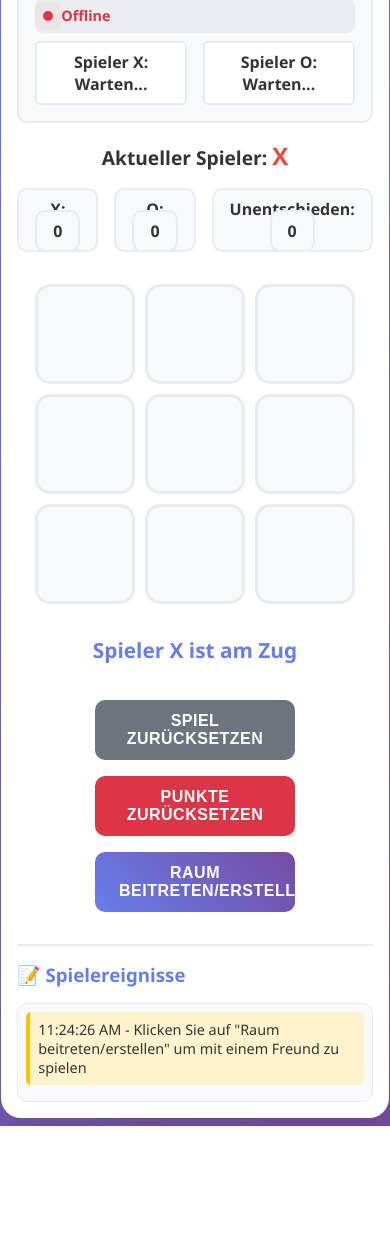
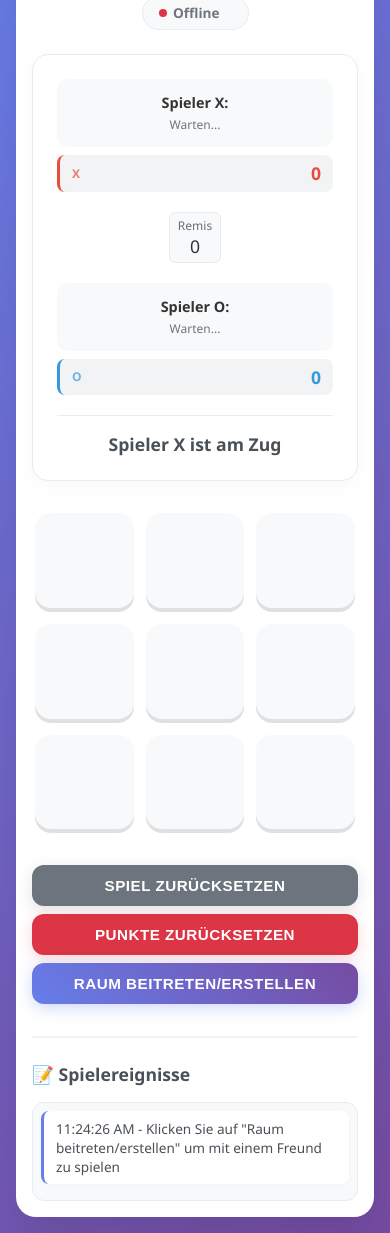
Before and after one commit to thundercloude/tictactoe, a website: page index.html in a window 390 px wide. Shown: the part 103-1336 px from the top of the page. Before the commit the page ends 1229 px from the top, so only its background shows below. Drawn offline with Linux system fonts and the light colour scheme.

Commit message:
Refactor UI: Buttons, Stats, Logo (#11)

```diff
--- a/index.html
+++ b/index.html
@@ -9,28 +9,56 @@
 <body>
     <div class="container">
         <header>
-            <h1>🎮 Tic Tac Toe</h1>
-            <div class="multiplayer-info" id="multiplayer-info">
-                <div class="connection-status">
+            <div class="app-header">
+                <h1 class="app-logo">
+                    <span class="logo-icon">🎮</span>
+                    <span class="logo-text">Tic Tac Toe</span>
+                </h1>
+                <div class="connection-status-pill">
                     <span id="connection-status">
                         <span class="status-dot offline"></span>
                         <span class="status-text">Offline</span>
                     </span>
                     <span id="room-info"></span>
                 </div>
-                <div class="players-info" id="players-info">
-                    <div class="player" id="player-x">Spieler X: <span>Warten...</span></div>
-                    <div class="player" id="player-o">Spieler O: <span>Warten...</span></div>
+            </div>
+
+            <div class="game-dashboard">
+                <div id="players-info" class="players-container">
+                    <!-- Player X -->
+                    <div class="player-wrapper">
+                        <div class="player-card" id="player-x">Spieler X: <span>Warten...</span></div>
+                        <div class="stats-pill x-stats">
+                            <span class="stat-label">X</span>
+                            <span class="stat-value" id="score-x">0</span>
+                        </div>
+                    </div>
+
+                    <!-- VS / Stats -->
+                    <div class="center-stats">
+                        <div class="vs-badge">VS</div>
+                        <div class="ties-pill">
+                            <span class="stat-label">Remis</span>
+                            <span class="stat-value" id="score-ties">0</span>
+                        </div>
+                    </div>
+
+                    <!-- Player O -->
+                    <div class="player-wrapper">
+                        <div class="player-card" id="player-o">Spieler O: <span>Warten...</span></div>
+                        <div class="stats-pill o-stats">
+                            <span class="stat-label">O</span>
+                            <span class="stat-value" id="score-o">0</span>
+                        </div>
+                    </div>
                 </div>
-            </div>
-            <div class="game-info">
-                <div class="current-player">
-                    Aktueller Spieler: <span id="current-player">X</span>
-                </div>
-                <div class="score">
-                    <span>X: <span id="score-x">0</span></span>
-                    <span>O: <span id="score-o">0</span></span>
-                    <span>Unentschieden: <span id="score-ties">0</span></span>
+
+                <div class="game-status-bar">
+                    <div id="game-status" class="main-status">Spieler X ist am Zug</div>
+                    <!-- Hidden current player span to satisfy JS but not show duplicate UI -->
+                    <div class="current-turn-indicator" style="display:none;">
+                        <span id="current-player">X</span>
+                    </div>
                 </div>
             </div>
         </header>
@@ -46,10 +74,6 @@
                 <div class="cell" data-index="6"></div>
                 <div class="cell" data-index="7"></div>
                 <div class="cell" data-index="8"></div>
-            </div>
-
-            <div class="game-status" id="game-status">
-                Spieler X ist am Zug
             </div>
 
             <div class="game-controls">
--- a/styles.css
+++ b/styles.css
@@ -12,6 +12,7 @@ body {
     align-items: center;
     justify-content: center;
     color: #333;
+    padding: 1rem;
 }
 
 .container {
@@ -21,60 +22,193 @@ body {
     box-shadow: 0 20px 40px rgba(0, 0, 0, 0.1);
     max-width: 600px;
     width: 100%;
-    margin: 1rem;
+    margin: 0 auto;
 }
 
-header {
+/* --- Refactored Header --- */
+.app-header {
     text-align: center;
-    margin-bottom: 2rem;
+    margin-bottom: 1.5rem;
 }
 
-h1 {
-    font-size: 2.5rem;
-    margin-bottom: 1rem;
+.app-logo {
+    display: inline-flex;
+    align-items: center;
+    justify-content: center;
+    gap: 0.75rem;
+    font-size: 2.2rem;
+    margin-bottom: 0.75rem;
     background: linear-gradient(45deg, #667eea, #764ba2);
     -webkit-background-clip: text;
     background-clip: text;
     -webkit-text-fill-color: transparent;
+    /* Fallback for emoji */
+    text-shadow: 0 2px 10px rgba(102, 126, 234, 0.2);
 }
 
-.game-info {
+.logo-icon {
+    -webkit-text-fill-color: initial;
+    font-size: 2.5rem;
+    filter: drop-shadow(0 4px 6px rgba(0,0,0,0.1));
+}
+
+.connection-status-pill {
+    display: inline-flex;
+    align-items: center;
+    gap: 0.75rem;
+    padding: 0.4rem 1rem;
+    background: #f8f9fa;
+    border-radius: 50px;
+    font-size: 0.85rem;
+    font-weight: 600;
+    border: 1px solid #e9ecef;
+    color: #6c757d;
+}
+
+#connection-status {
+    display: flex;
+    align-items: center;
+    gap: 0.4rem;
+}
+
+/* --- Refactored Dashboard --- */
+.game-dashboard {
+    background: #fff;
+    border-radius: 16px;
+    padding: 1.5rem;
+    margin-bottom: 2rem;
+    border: 1px solid #e9ecef;
+    box-shadow: 0 4px 20px rgba(0,0,0,0.03);
+}
+
+.players-container {
+    display: flex;
+    justify-content: space-between;
+    align-items: stretch;
+    gap: 0.75rem;
+    margin-bottom: 1.25rem;
+}
+
+.player-wrapper {
+    flex: 1;
+    display: flex;
+    flex-direction: column;
+    gap: 0.5rem;
+    min-width: 0; /* Fix flex overflow */
+}
+
+.player-card {
+    padding: 0.75rem 0.5rem;
+    background: #f8f9fa;
+    border-radius: 10px;
+    text-align: center;
+    font-weight: bold;
+    border: 2px solid transparent;
+    font-size: 0.9rem;
+    transition: all 0.3s ease;
+    display: flex;
+    flex-direction: column;
+    justify-content: center;
+    height: 100%;
+}
+
+.player-card span {
+    display: block;
+    font-size: 0.75rem;
+    font-weight: normal;
+    margin-top: 0.25rem;
+    color: #6c757d;
+    white-space: nowrap;
+    overflow: hidden;
+    text-overflow: ellipsis;
+}
+
+/* Active States */
+.player-card.active {
+    background: white;
+    border-color: #667eea;
+    box-shadow: 0 4px 12px rgba(102, 126, 234, 0.15);
+}
+
+.player-card.active span {
+    color: #667eea;
+}
+
+/* Specific Player Colors when Active (Optional enhancement) */
+#player-x.active { border-color: #e74c3c; }
+#player-x.active span { color: #e74c3c; }
+
+#player-o.active { border-color: #3498db; }
+#player-o.active span { color: #3498db; }
+
+/* Stats Pills */
+.stats-pill {
     display: flex;
     justify-content: space-between;
     align-items: center;
-    flex-wrap: wrap;
-    gap: 1rem;
-}
-
-.current-player {
-    font-size: 1.2rem;
+    padding: 0.4rem 0.75rem;
+    background: #f1f3f5;
+    border-radius: 8px;
+    font-size: 0.9rem;
     font-weight: bold;
 }
 
-.current-player span {
-    color: #667eea;
-    font-size: 1.5rem;
+.x-stats { color: #e74c3c; border-left: 3px solid #e74c3c; }
+.o-stats { color: #3498db; border-left: 3px solid #3498db; }
+
+.stat-label { opacity: 0.7; font-size: 0.75rem; }
+.stat-value { font-size: 1.1rem; }
+
+/* Center Section */
+.center-stats {
+    display: flex;
+    flex-direction: column;
+    align-items: center;
+    justify-content: center;
+    gap: 0.5rem;
+    padding: 0 0.5rem;
 }
 
-.score {
-    display: flex;
-    gap: 1rem;
-    font-weight: bold;
+.vs-badge {
+    font-weight: 900;
+    font-size: 1rem;
+    color: #dee2e6;
+    font-style: italic;
+    user-select: none;
 }
 
-.score span {
-    padding: 0.5rem 1rem;
+.ties-pill {
+    display: flex;
+    flex-direction: column;
+    align-items: center;
     background: #f8f9fa;
-    border-radius: 10px;
-    border: 2px solid #e9ecef;
+    padding: 0.25rem 0.5rem;
+    border-radius: 6px;
+    border: 1px solid #e9ecef;
+    min-width: 50px;
 }
 
+/* Status Bar */
+.game-status-bar {
+    text-align: center;
+    padding-top: 1rem;
+    border-top: 1px solid #e9ecef;
+}
+
+.main-status {
+    font-size: 1.1rem;
+    font-weight: 700;
+    color: #495057;
+    min-height: 1.5rem;
+}
+
+/* --- Game Board --- */
 .game-board {
     display: grid;
     grid-template-columns: repeat(3, 1fr);
     grid-template-rows: repeat(3, 1fr);
-    grid-gap: 10px;
-    margin: 2rem auto;
+    grid-gap: 12px;
+    margin: 0 auto 2rem;
     width: 100%;
     max-width: 320px;
     aspect-ratio: 1;
@@ -82,165 +216,151 @@ h1 {
 
 .cell {
     background: #f8f9fa;
-    border: 3px solid #e9ecef;
-    border-radius: 15px;
+    border: none;
+    border-radius: 16px;
     display: flex;
     align-items: center;
     justify-content: center;
     font-size: clamp(2rem, 8vw, 3rem);
     font-weight: bold;
     cursor: pointer;
-    transition: all 0.3s ease;
+    transition: all 0.2s cubic-bezier(0.4, 0, 0.2, 1);
     position: relative;
-    overflow: hidden;
-    width: 100%;
-    height: 100%;
+    box-shadow: inset 0 -4px 0 rgba(0,0,0,0.1);
+}
+
+.cell:active {
+    transform: translateY(2px);
+    box-shadow: inset 0 -2px 0 rgba(0,0,0,0.1);
 }
 
 .cell:hover {
     background: #e9ecef;
-    transform: scale(1.05);
-    border-color: #667eea;
+    transform: translateY(-2px);
+    box-shadow: inset 0 -6px 0 rgba(0,0,0,0.1);
 }
 
 .cell.x {
+    background: #ffe3e3;
     color: #e74c3c;
-    background: linear-gradient(45deg, #ff6b6b, #ee5a52);
-    color: white;
-    border-color: #e74c3c;
+    box-shadow: inset 0 -4px 0 rgba(231, 76, 60, 0.2);
 }
 
 .cell.o {
+    background: #e3f2fd;
     color: #3498db;
-    background: linear-gradient(45deg, #74b9ff, #0984e3);
-    color: white;
-    border-color: #3498db;
+    box-shadow: inset 0 -4px 0 rgba(52, 152, 219, 0.2);
 }
 
 .cell.winning {
-    animation: pulse 1s infinite;
-    box-shadow: 0 0 20px rgba(102, 126, 234, 0.5);
+    animation: winPulse 1.5s infinite;
+    z-index: 1;
 }
 
-@keyframes pulse {
-    0% { transform: scale(1); }
-    50% { transform: scale(1.1); }
-    100% { transform: scale(1); }
+@keyframes winPulse {
+    0% { transform: scale(1); box-shadow: 0 0 0 0 rgba(102, 126, 234, 0.4); }
+    70% { transform: scale(1.05); box-shadow: 0 0 0 10px rgba(102, 126, 234, 0); }
+    100% { transform: scale(1); box-shadow: 0 0 0 0 rgba(102, 126, 234, 0); }
 }
 
-.game-status {
-    text-align: center;
-    font-size: 1.3rem;
-    font-weight: bold;
-    margin: 1rem 0;
-    min-height: 2rem;
-    color: #667eea;
-}
-
+/* --- Controls --- */
 .game-controls {
     display: flex;
     justify-content: center;
-    gap: 1rem;
+    gap: 0.75rem;
     margin: 2rem 0;
+    flex-wrap: wrap; /* Fix for overflow */
 }
 
 .btn {
-    padding: 0.75rem 1.5rem;
+    padding: 0.75rem 1.25rem;
     border: none;
-    border-radius: 10px;
-    font-size: 1rem;
-    font-weight: bold;
+    border-radius: 12px;
+    font-size: 0.95rem;
+    font-weight: 700;
     cursor: pointer;
-    transition: all 0.3s ease;
+    transition: all 0.2s ease;
     text-transform: uppercase;
     letter-spacing: 0.5px;
+    flex: 1 1 auto; /* Allow buttons to grow/shrink */
+    min-width: 140px; /* Minimum width for readability */
+    max-width: 250px;
+    display: inline-flex;
+    align-items: center;
+    justify-content: center;
+    text-align: center;
+}
+
+.btn:hover {
+    transform: translateY(-2px);
+    filter: brightness(110%);
+}
+
+.btn:active {
+    transform: translateY(0);
 }
 
 .btn-primary {
     background: linear-gradient(45deg, #667eea, #764ba2);
     color: white;
-}
-
-.btn-primary:hover {
-    transform: translateY(-2px);
-    box-shadow: 0 10px 20px rgba(102, 126, 234, 0.3);
+    box-shadow: 0 4px 15px rgba(102, 126, 234, 0.3);
 }
 
 .btn-secondary {
     background: #6c757d;
     color: white;
-}
-
-.btn-secondary:hover {
-    background: #5a6268;
-    transform: translateY(-2px);
+    box-shadow: 0 4px 15px rgba(108, 117, 125, 0.2);
 }
 
 .btn-danger {
     background: #dc3545;
     color: white;
+    box-shadow: 0 4px 15px rgba(220, 53, 69, 0.2);
 }
 
-.btn-danger:hover {
-    background: #c82333;
-    transform: translateY(-2px);
+.btn-success {
+    background: #28a745;
+    color: white;
+    box-shadow: 0 4px 15px rgba(40, 167, 69, 0.2);
 }
 
+/* --- Event Log --- */
 .event-log {
     margin-top: 2rem;
-    border-top: 2px solid #e9ecef;
-    padding-top: 1rem;
+    border-top: 2px solid #f1f3f5;
+    padding-top: 1.5rem;
 }
 
 .event-log h3 {
     margin-bottom: 1rem;
-    color: #667eea;
+    color: #495057;
+    font-size: 1.1rem;
+    display: flex;
+    align-items: center;
+    gap: 0.5rem;
 }
 
 .event-list {
-    max-height: 200px;
+    max-height: 150px;
     overflow-y: auto;
     padding: 0.5rem;
     background: #f8f9fa;
-    border-radius: 10px;
+    border-radius: 12px;
     border: 1px solid #e9ecef;
 }
 
 .event-item {
-    padding: 0.5rem;
+    padding: 0.5rem 0.75rem;
     margin-bottom: 0.5rem;
     background: white;
-    border-radius: 5px;
-    border-left: 4px solid #667eea;
-    font-size: 0.9rem;
-    animation: slideIn 0.3s ease;
+    border-radius: 8px;
+    border-left: 3px solid #667eea;
+    font-size: 0.85rem;
+    color: #495057;
+    box-shadow: 0 2px 4px rgba(0,0,0,0.02);
 }
 
-.event-item.winner {
-    border-left-color: #28a745;
-    background: #d4edda;
-}
-
-.event-item.move {
-    border-left-color: #17a2b8;
-}
-
-.event-item.game-start {
-    border-left-color: #ffc107;
-    background: #fff3cd;
-}
-
-@keyframes slideIn {
-    from {
-        opacity: 0;
-        transform: translateX(-20px);
-    }
-    to {
-        opacity: 1;
-        transform: translateX(0);
-    }
-}
-
+/* --- Modals --- */
 .modal {
     display: none;
     position: fixed;
@@ -249,156 +369,43 @@ h1 {
     top: 0;
     width: 100%;
     height: 100%;
-    background-color: rgba(0, 0, 0, 0.5);
-    backdrop-filter: blur(5px);
-    -webkit-backdrop-filter: blur(5px);
+    background-color: rgba(0, 0, 0, 0.6);
+    backdrop-filter: blur(8px);
+    -webkit-backdrop-filter: blur(8px);
     animation: fadeIn 0.3s ease;
 }
 
 .modal-content {
-    background-color: rgba(255, 255, 255, 0.95);
-    margin: 15% auto;
-    padding: 2rem;
-    border-radius: 20px;
+    background-color: white;
+    margin: 15vh auto;
+    padding: 2.5rem;
+    border-radius: 24px;
     width: 90%;
-    max-width: 400px;
+    max-width: 420px;
     text-align: center;
-    box-shadow: 0 20px 40px rgba(0, 0, 0, 0.2);
+    box-shadow: 0 25px 50px -12px rgba(0, 0, 0, 0.25);
     animation: scaleIn 0.3s cubic-bezier(0.175, 0.885, 0.32, 1.275);
-    border: 1px solid rgba(255, 255, 255, 0.2);
 }
 
-@keyframes fadeIn {
-    from { opacity: 0; }
-    to { opacity: 1; }
-}
-
-@keyframes scaleIn {
-    from {
-        opacity: 0;
-        transform: scale(0.5);
-    }
-    to {
-        opacity: 1;
-        transform: scale(1);
-    }
-}
-
-.modal h2 {
-    color: #667eea;
-    margin-bottom: 1rem;
-}
-
-.modal p {
-    font-size: 1.2rem;
-    margin-bottom: 2rem;
-}
-
-/* Multiplayer UI Styles */
-.multiplayer-info {
-    margin-bottom: 1rem;
-    padding: 1rem;
-    background: #f8f9fa;
-    border-radius: 10px;
-    border: 2px solid #e9ecef;
-}
-
-.connection-status {
-    display: flex;
-    justify-content: space-between;
-    align-items: center;
-    margin-bottom: 0.5rem;
-    font-weight: bold;
-    padding: 0.5rem;
-    background: rgba(0, 0, 0, 0.05);
-    border-radius: 8px;
-}
-
-.connection-status #connection-status {
-    font-size: 0.9rem;
-    display: flex;
-    align-items: center;
-    gap: 0.5rem;
-}
-
-.status-dot {
-    display: inline-block;
-    width: 10px;
-    height: 10px;
-    border-radius: 50%;
-    background-color: #dc3545;
-}
-
-.status-dot.online {
-    background-color: #28a745;
-    box-shadow: 0 0 10px #28a745;
-}
-
-.status-dot.offline {
-    background-color: #dc3545;
-    animation: statusPulse 2s infinite;
-}
-
-@keyframes statusPulse {
-    0% { box-shadow: 0 0 0 0 rgba(220, 53, 69, 0.7); }
-    70% { box-shadow: 0 0 0 10px rgba(220, 53, 69, 0); }
-    100% { box-shadow: 0 0 0 0 rgba(220, 53, 69, 0); }
-}
-
-.connection-status .connected {
-    color: #28a745;
-}
-
-.connection-status .disconnected {
-    color: #dc3545;
-}
-
-.players-info {
-    display: flex;
-    justify-content: space-between;
-    gap: 1rem;
-}
-
-.player {
-    flex: 1;
-    padding: 0.5rem;
-    background: white;
-    border-radius: 5px;
-    text-align: center;
-    font-weight: bold;
-    border: 2px solid #e9ecef;
-}
-
-.player.active {
-    border-color: #667eea;
-    background: linear-gradient(45deg, #667eea, #764ba2);
-    color: white;
-}
-
-.player.you {
-    border-color: #28a745;
-    background: #d4edda;
-}
-
-/* Room Modal Styles */
 .form-group {
-    margin-bottom: 1rem;
+    margin-bottom: 1.5rem;
+    text-align: left;
 }
 
 .form-group label {
     display: block;
     margin-bottom: 0.5rem;
-    font-weight: bold;
-    color: #333;
+    font-weight: 600;
+    color: #4a5568;
 }
 
 .form-group input {
     width: 100%;
-    padding: 0.75rem;
-    border: 2px solid #e9ecef;
-    border-radius: 5px;
+    padding: 0.75rem 1rem;
+    border: 2px solid #e2e8f0;
+    border-radius: 10px;
     font-size: 1rem;
-    transition: border-color 0.3s ease;
+    transition: all 0.2s;
 }
 
 .form-group input:focus {
@@ -410,82 +417,53 @@ h1 {
 .form-buttons {
     display: flex;
     gap: 1rem;
-    justify-content: center;
+    justify-content: stretch;
+}
+.form-buttons .btn {
+    flex: 1;
 }
 
-.btn-success {
-    background: #28a745;
-    color: white;
+/* --- Status Dot --- */
+.status-dot {
+    display: inline-block;
+    width: 8px;
+    height: 8px;
+    border-radius: 50%;
+    background-color: #dc3545;
 }
 
-.btn-success:hover {
-    background: #218838;
-    transform: translateY(-2px);
-}
+.status-dot.online { background-color: #28a745; box-shadow: 0 0 0 2px rgba(40, 167, 69, 0.2); }
+.status-dot.offline { background-color: #dc3545; }
 
-/* Disabled state for cells when not player's turn */
-.cell.disabled {
-    cursor: not-allowed;
-    opacity: 0.6;
-}
-
-.cell.disabled:hover {
-    background: #f8f9fa;
-    transform: none;
-    border-color: #e9ecef;
-}
-
-/* Spectator mode indicator */
-.spectator-mode {
-    background: #fff3cd;
-    border: 2px solid #ffc107;
-    color: #856404;
-    padding: 0.5rem;
-    border-radius: 5px;
-    text-align: center;
-    margin-bottom: 1rem;
-    font-weight: bold;
-}
-
-/* Waiting for players indicator */
-.waiting-players {
-    background: #d1ecf1;
-    border: 2px solid #17a2b8;
-    color: #0c5460;
-    padding: 1rem;
-    border-radius: 10px;
-    text-align: center;
-    margin: 1rem 0;
-    font-weight: bold;
-}
-
-/* Responsive design */
+/* Responsive */
 @media (max-width: 480px) {
     .container {
         padding: 1rem;
-        margin: 0.5rem;
     }
 
-    h1 {
-        font-size: 2rem;
+    .players-container {
+        flex-direction: column;
     }
 
-    .game-info {
-        flex-direction: column;
-        text-align: center;
+    .center-stats {
+        flex-direction: row;
+        margin: 0.5rem 0;
     }
 
-    .cell {
-        font-size: 2rem;
+    .vs-badge {
+        display: none;
     }
 
     .game-controls {
-        flex-direction: column;
-        align-items: center;
+        gap: 0.5rem;
     }
 
     .btn {
         width: 100%;
-        max-width: 200px;
+        max-width: none;
     }
 }
+
+/* Animations */
+@keyframes fadeIn { from { opacity: 0; } to { opacity: 1; } }
+@keyframes scaleIn { from { opacity: 0; transform: scale(0.9); } to { opacity: 1; transform: scale(1); } }
```
